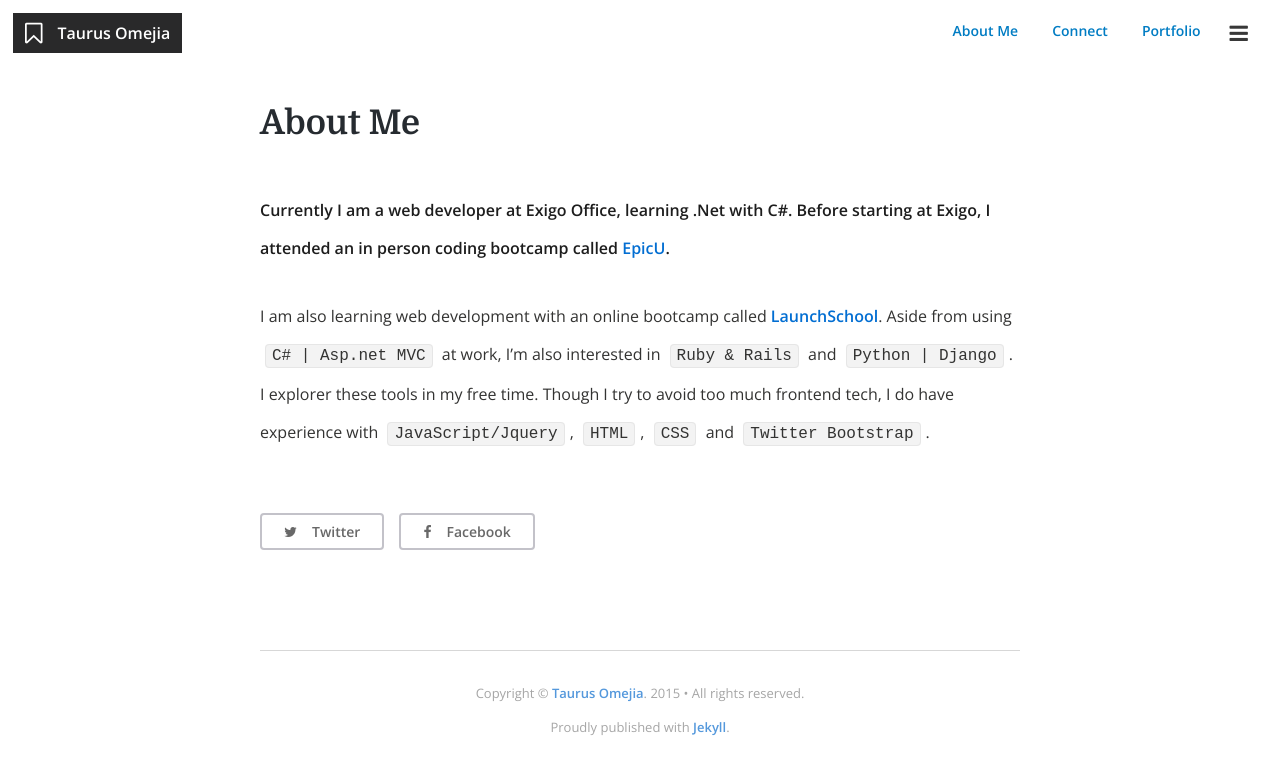
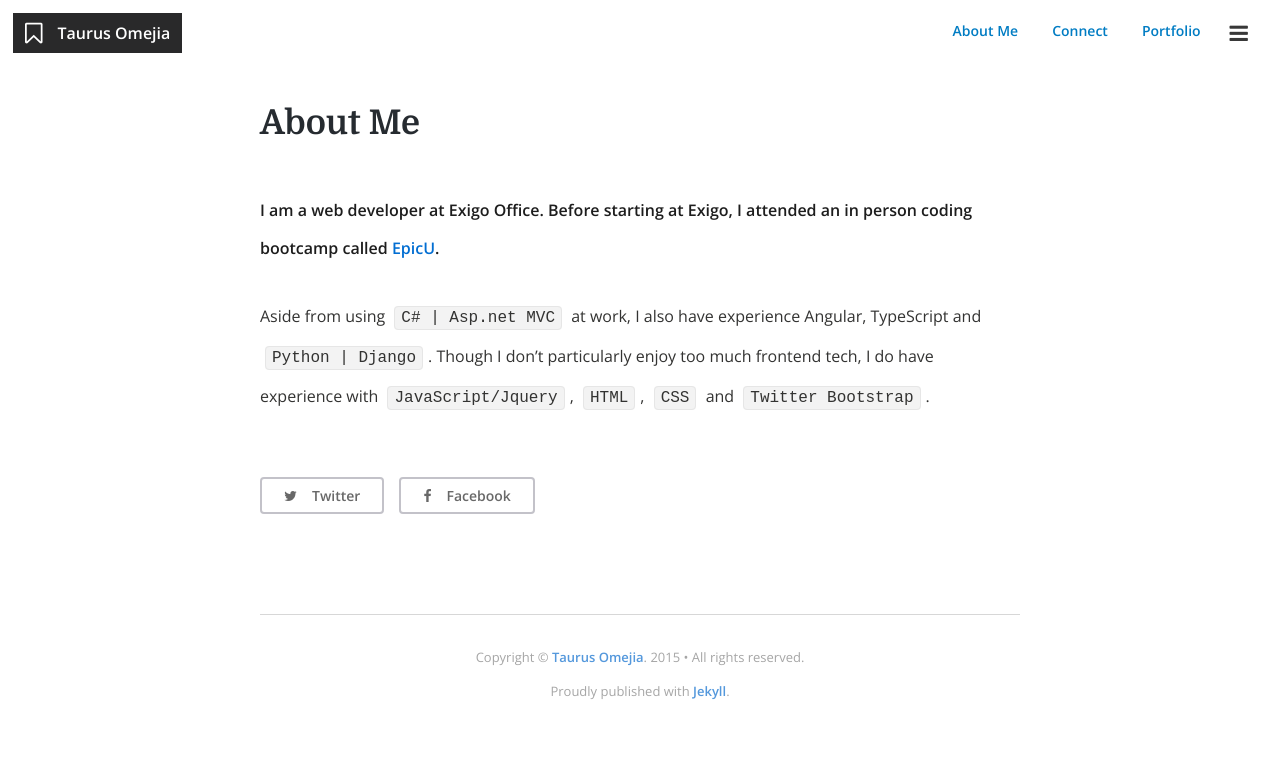
Before and after one commit to bolenton/bolenton.github.io, a Jekyll site: the page built from about.md, in a window 1280 px wide. Shown: the top 774 px of the page. Built offline with Jekyll 4.4.1, drawn with Linux system fonts in a browser that asks for light colours; nearby versions of some CDN libraries; comment, search, counter and statistics services are not loaded.

Commit message:
Update about.md

```diff
--- a/about.md
+++ b/about.md
@@ -5,12 +5,10 @@
 comments: false
 ---
 
-Currently I am a web developer at Exigo Office, learning .Net with C#. Before starting at Exigo, I attended an in person
+I am a web developer at Exigo Office. Before starting at Exigo, I attended an in person
 coding bootcamp called [EpicU](http://www.epicu.org/){:target="_blank"}.
 
-I am also learning web development with an online bootcamp called [LaunchSchool](https://launchschool.com/){:target="_blank"}.
- Aside from using `C# | Asp.net MVC` at work, I'm also interested in `Ruby & Rails` and `Python | Django`. I explorer
- these tools in my free time. Though I try to avoid too much frontend tech, I do have experience with
+ Aside from using `C# | Asp.net MVC` at work, I also have experience Angular, TypeScript and `Python | Django`. Though I don't particularly enjoy too much frontend tech, I do have experience with
 `JavaScript/Jquery`, `HTML`, `CSS` and `Twitter Bootstrap`.
 
 
```
